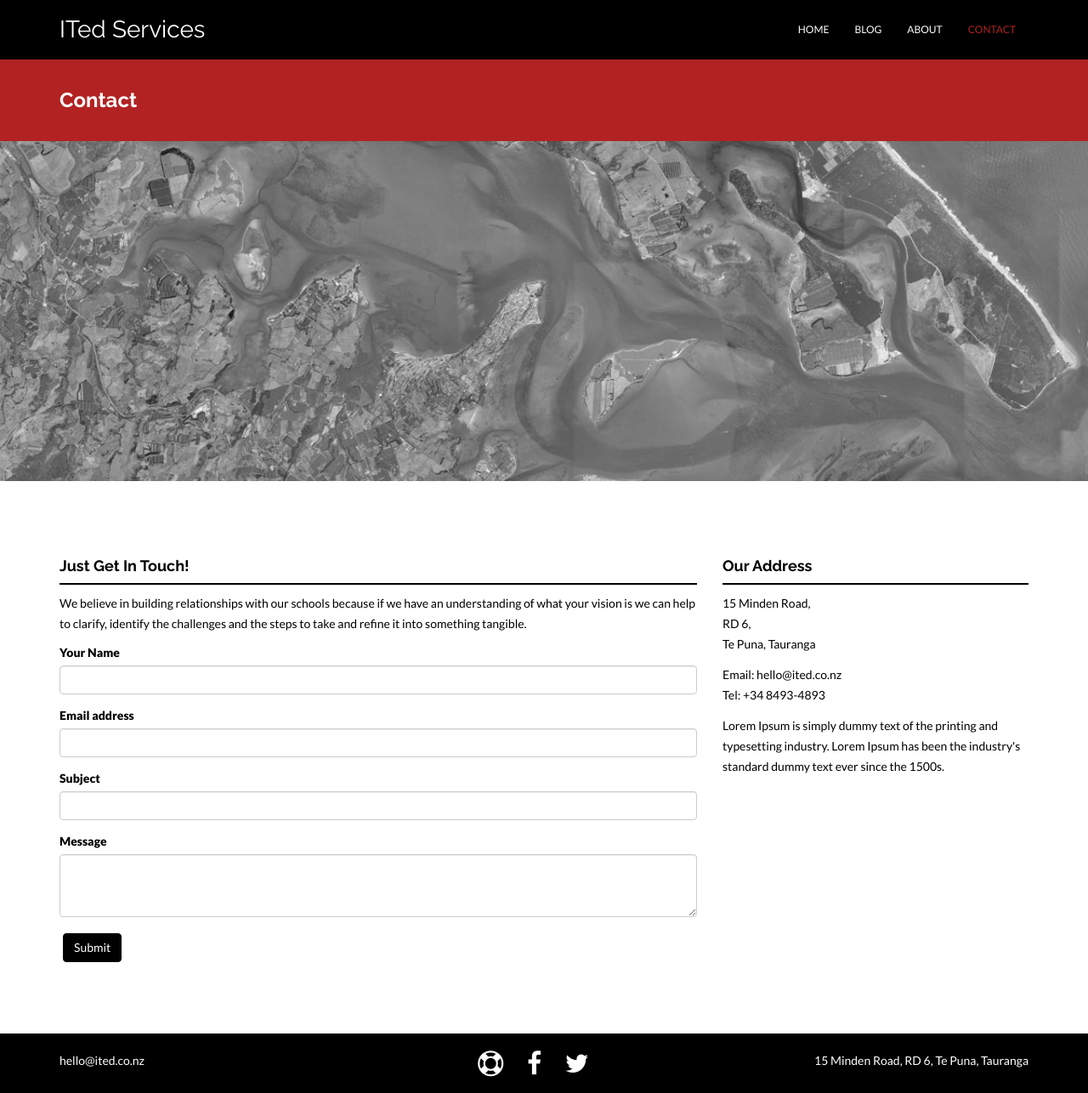
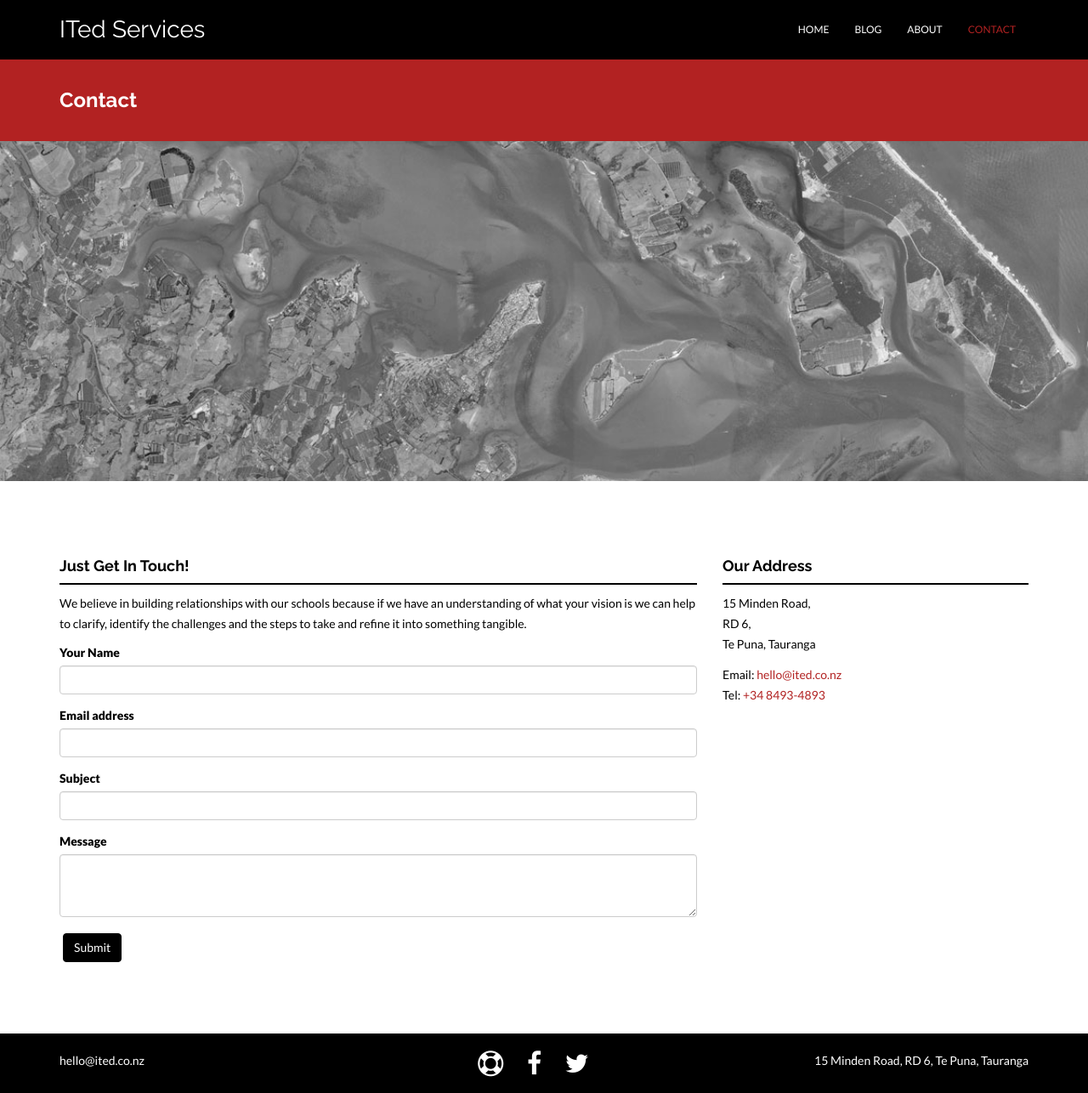
Before and after one commit to itedservices/itedservices.github.io, a Jekyll site: the page built from contact.html, in a window 1280 px wide and 1286 px high. Shown: the whole window at 85% size. Built offline with Jekyll 4.4.1, drawn with Linux system fonts in a browser that asks for light colours; nearby versions of some CDN libraries.

Commit message:
fixes to indentations

```diff
--- a/_includes/footer.html
+++ b/_includes/footer.html
@@ -1,17 +1,16 @@
+
     <footer id="footerwrap">
         <div class="container">
             <div class="row">
                 <div class="col-sm-4 col-md-4 col-lg-4 text-left">
                     <p>
-                        <a href="mailto:{{ site.email }}">{{ site.email }}</a>
+                        <a target="_blank" href="mailto:{{ site.email }}">{{ site.email }}</a>
                     </p>
                 </div>
                 <div class="col-sm-4 col-md-4 col-lg-4 text-center">
-                    <p>
-                        {% for network in site.social %}
-                            <a href="{{ network.url }}" class="btn-social btn-outline"><i class="fa fa-{{ network.title }}"></i></a>
-                        {% endfor %}
-                    </p>
+                    <p>{% for network in site.social %}
+                        <a target="_blank" href="{{ network.url }}" class="btn-social btn-outline"><i class="fa fa-{{ network.title }}"></i></a>
+                    {% endfor %}</p>
                 </div>
                 <div class="col-sm-4 col-md-4 col-lg-4 text-right">
                     <p>
--- a/_includes/js.html
+++ b/_includes/js.html
@@ -1,3 +1,4 @@
+
 <script src="https://ajax.googleapis.com/ajax/libs/jquery/1.11.0/jquery.min.js"></script>
 <script src="{{ "/assets/js/bootstrap.min.js" | prepend: site.baseurl }}"></script>
 <script src="{{ "/assets/js/retina-1.1.0.js" | prepend: site.baseurl }}"></script>
--- a/_layouts/contact.html
+++ b/_layouts/contact.html
@@ -3,4 +3,4 @@ layout: default
 ---
 {% include wrap.html %}
 
-    {{ content }}
+{{ content }}
--- a/_layouts/post.html
+++ b/_layouts/post.html
@@ -1,7 +1,6 @@
 ---
 layout: default
 ---
-
 {% include wrap.html %}
 
 <div class="container mtb">
--- a/contact.html
+++ b/contact.html
@@ -32,21 +32,18 @@ permalink: /contact/
                       <input type="text" name="_gotcha" style="display:none" />
                       <button type="submit" class="btn btn-theme">Submit</button>
                     </form>
-        </div><! --/col-lg-8 -->
+            </div><!--/col-lg-8 -->
 
             <div class="col-lg-4">
                 <h4>Our Address</h4>
                 <div class="hline"></div>
                     <p>
-                    {% for line in site.address.first.lines %}
-                        {{ line }} <br>
-                    {% endfor %}
+                        {% for line in site.address.first.lines %} {{ line }}<br>{% endfor %}
                     </p>
                     <p>
-                    Email: {{ site.email }}<br/>
-                    Tel: {{ site.tel }}
+                        Email: <a target="_blank" href="mailto:{{ site.email }}"> {{ site.email }}</a><br/>
+                        Tel: <a href="tel:{{ site.tel }}">{{ site.tel }}</a>
                     </p>
-                <p>Lorem Ipsum is simply dummy text of the printing and typesetting industry. Lorem Ipsum has been the industry's standard dummy text ever since the 1500s.</p>
             </div>
-    </div><! --/row -->
-</div><! --/container -->
+        </div><!--/row -->
+    </div><!--/container -->
```
Also changed, not shown: _includes/wrap.html (indentation only). Lines whose indentation alone changed are shown as unchanged.
